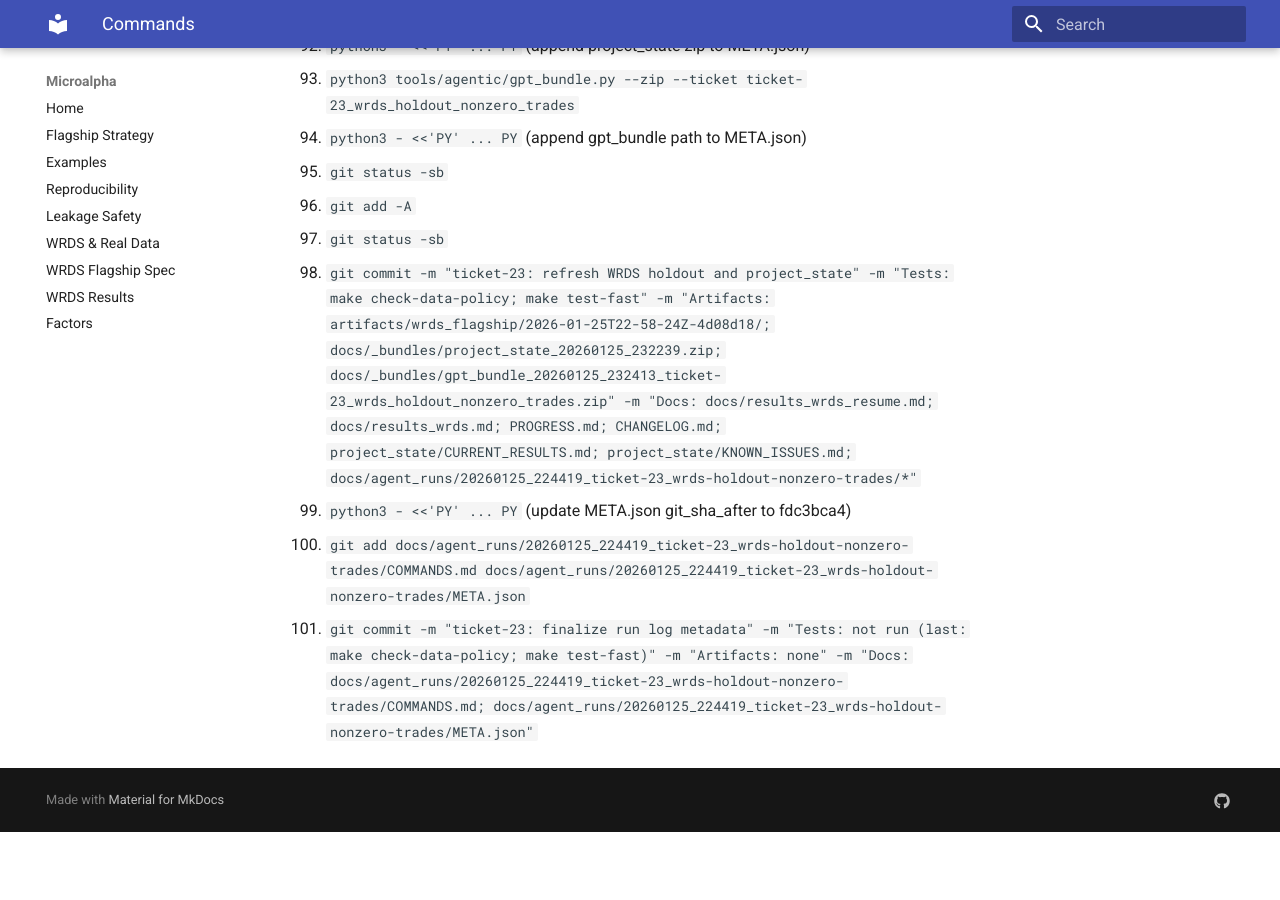
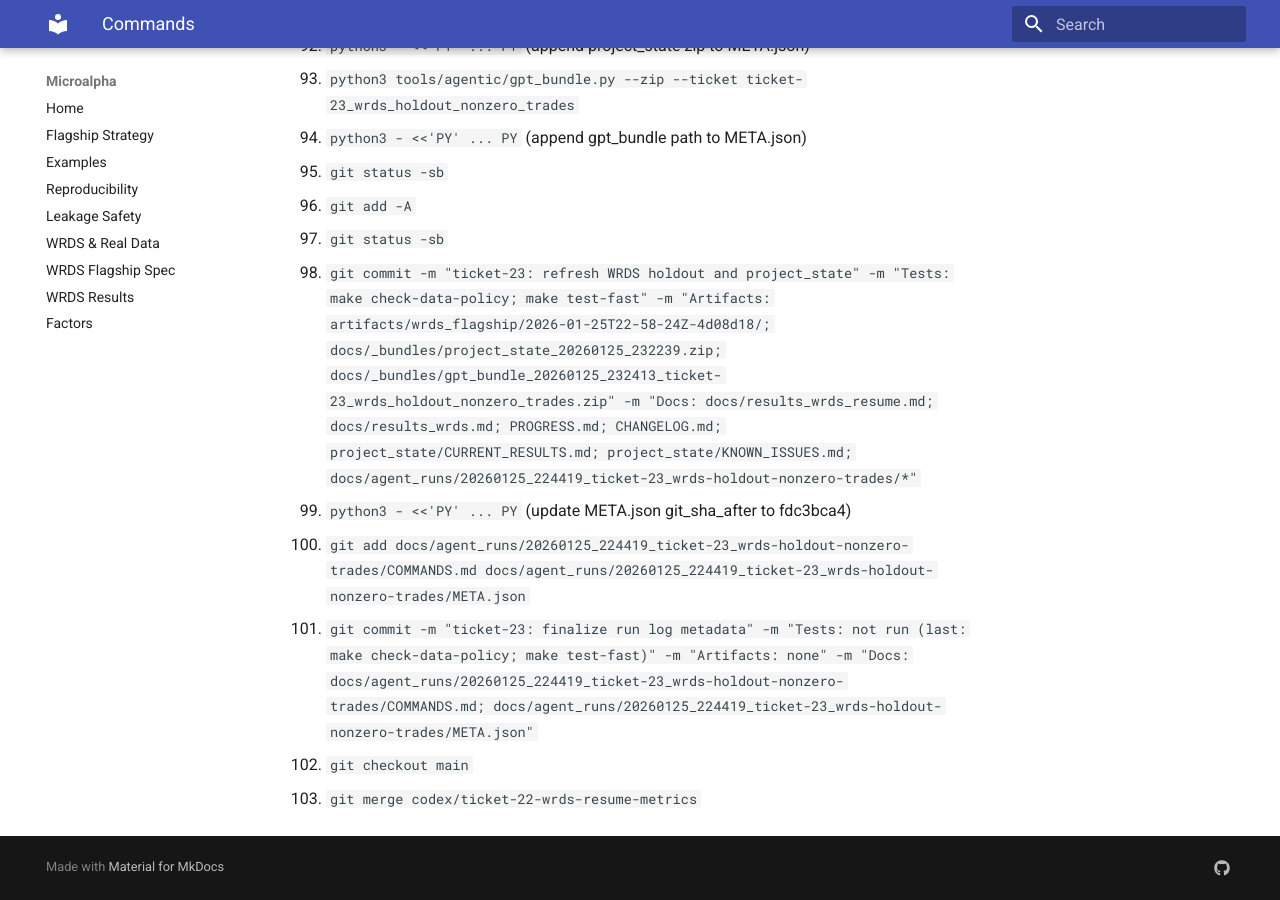
Before and after one commit to MateoBodon/microalpha, an MkDocs documentation site: the page built from docs/agent_runs/20260125_224419_ticket-23_wrds-holdout-nonzero-trades/COMMANDS.md, in a window 1280 px wide and 900 px high, scrolled down 3332 px. Built offline with MkDocs 1.6.1 and Material for MkDocs 9.7.7, drawn with Linux system fonts in a browser that asks for light colours; before the commit the page ends 4164 px from its top, so only the background shows below that.

Commit message:
ticket-23: log merge to main
Tests: not run (last: make check-data-policy; make test-fast)

Artifacts: none

Docs: docs/agent_runs/20260125_224419_ticket-23_wrds-holdout-nonzero-trades/COMMANDS.md

```diff
--- a/docs/agent_runs/20260125_224419_ticket-23_wrds-holdout-nonzero-trades/COMMANDS.md
+++ b/docs/agent_runs/20260125_224419_ticket-23_wrds-holdout-nonzero-trades/COMMANDS.md
@@ -101,3 +101,5 @@
 99. `python3 - <<'PY' ... PY` (update META.json git_sha_after to fdc3bca4)
 100. `git add docs/agent_runs/20260125_224419_ticket-23_wrds-holdout-nonzero-trades/COMMANDS.md docs/agent_runs/20260125_224419_ticket-23_wrds-holdout-nonzero-trades/META.json`
 101. `git commit -m "ticket-23: finalize run log metadata" -m "Tests: not run (last: make check-data-policy; make test-fast)" -m "Artifacts: none" -m "Docs: docs/agent_runs/20260125_224419_ticket-23_wrds-holdout-nonzero-trades/COMMANDS.md; docs/agent_runs/20260125_224419_ticket-23_wrds-holdout-nonzero-trades/META.json"`
+102. `git checkout main`
+103. `git merge codex/ticket-22-wrds-resume-metrics`
```
